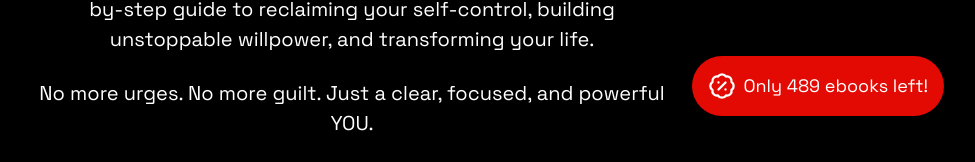
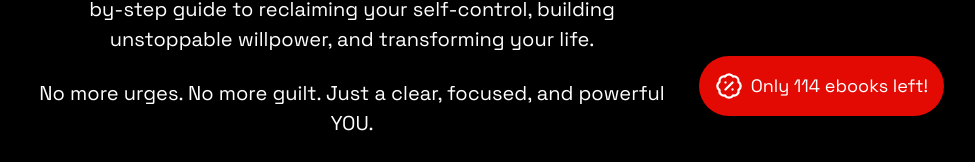
Before and after one commit to bootwebstudio/Client-1, a React (Vite) app: page / in a window 1280 px wide. Shown: the part 636-798 px from the top of the page, without its empty margins (288-1263 px from the left). Built offline with nearby package versions, Linux system fonts and the light colour scheme.

Commit message:
Ebook count update

```diff
--- a/src/pages/Home.jsx
+++ b/src/pages/Home.jsx
@@ -32,7 +32,7 @@ const Home = () => {
   const [EXPANDED, SET_EXPANDED] = useState(false);
   const [ebookCount, setEbookCount] = useState(() => {
     const saved = localStorage.getItem("ebookCount");
-    return saved ? parseInt(saved) : Math.floor(Math.random() * 20) + 475;
+    return saved ? parseInt(saved) : Math.floor(Math.random() * 20) + 100;
   });
 
   // Countdown calculation
@@ -55,7 +55,7 @@ const Home = () => {
     const storedCountdown = localStorage.getItem("countdownEnd");
 
     if (storedVersion !== EBOOK_DEAL_VERSION || !storedCountdown) {
-      const newCount = Math.floor(Math.random() * 20) + 475;
+      const newCount = Math.floor(Math.random() * 20) + 100;
       localStorage.setItem("ebookCount", newCount.toString());
       localStorage.setItem("countdownEnd", EBOOK_DEAL_COUNT);
       localStorage.setItem("ebookDealVersion", EBOOK_DEAL_VERSION);
```
